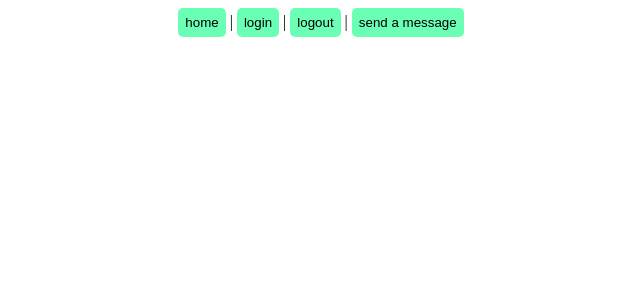
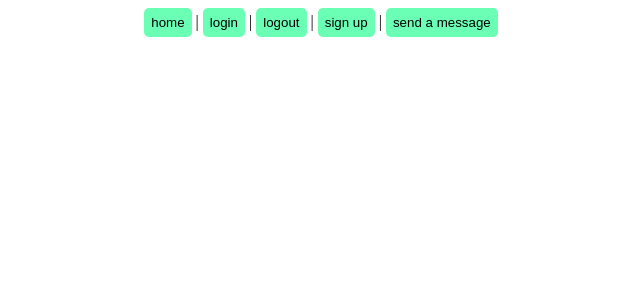
Before and after one commit to alibabajani91/HamSeda, a Flask app: page / in a window 1280 px wide. Shown: the top 300 px of the page, without its empty margins (319-959 px from the left). Run offline with Flask 3, Linux system fonts and the light colour scheme.

Commit message:
and another, another one!

```diff
--- a/templates/home.html
+++ b/templates/home.html
@@ -11,6 +11,8 @@
                 |
                 <a href="/logout"><button class="header-button"> logout </button></a>
                 |
+                <a href="/sign_up"><button class="header-button"> sign up </button></a>
+                |
                 <a href="/send_message"><button class="header-button"> send a message </button></a>
         </div>
     </body>
```
